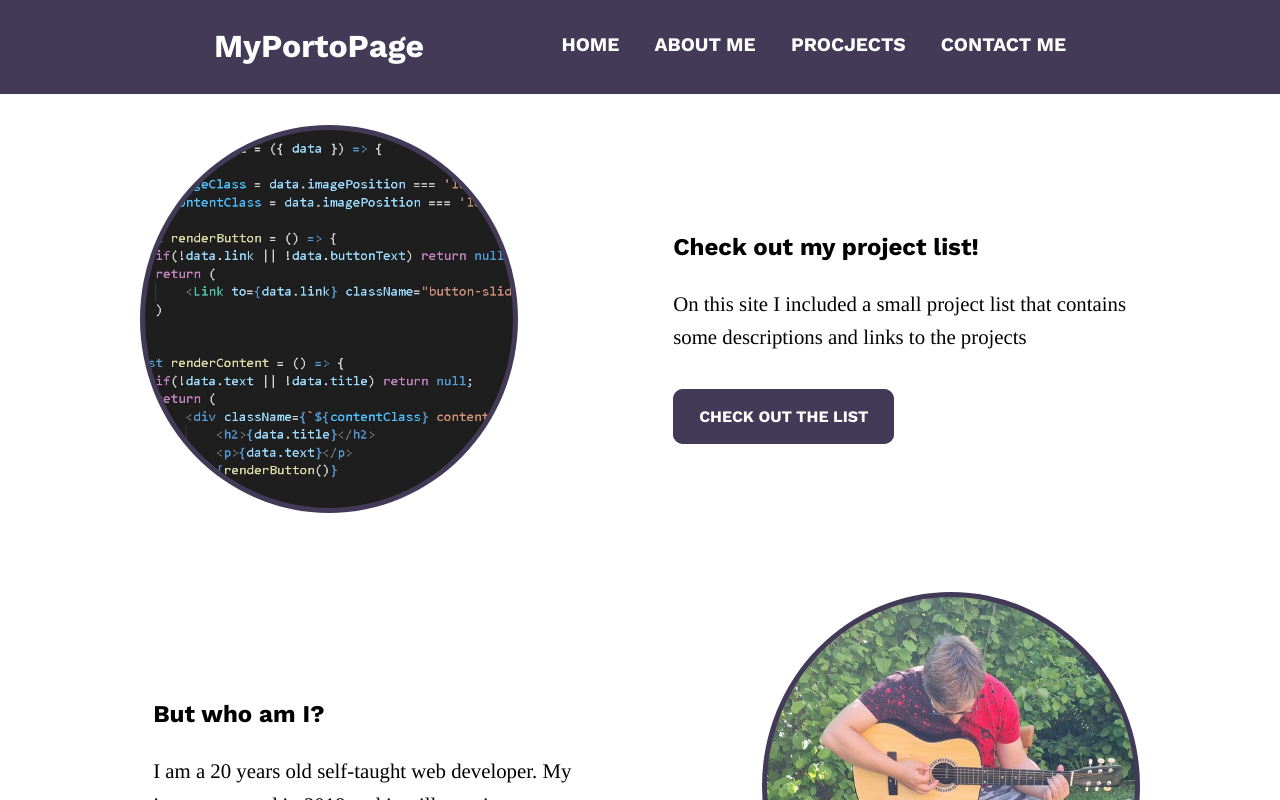
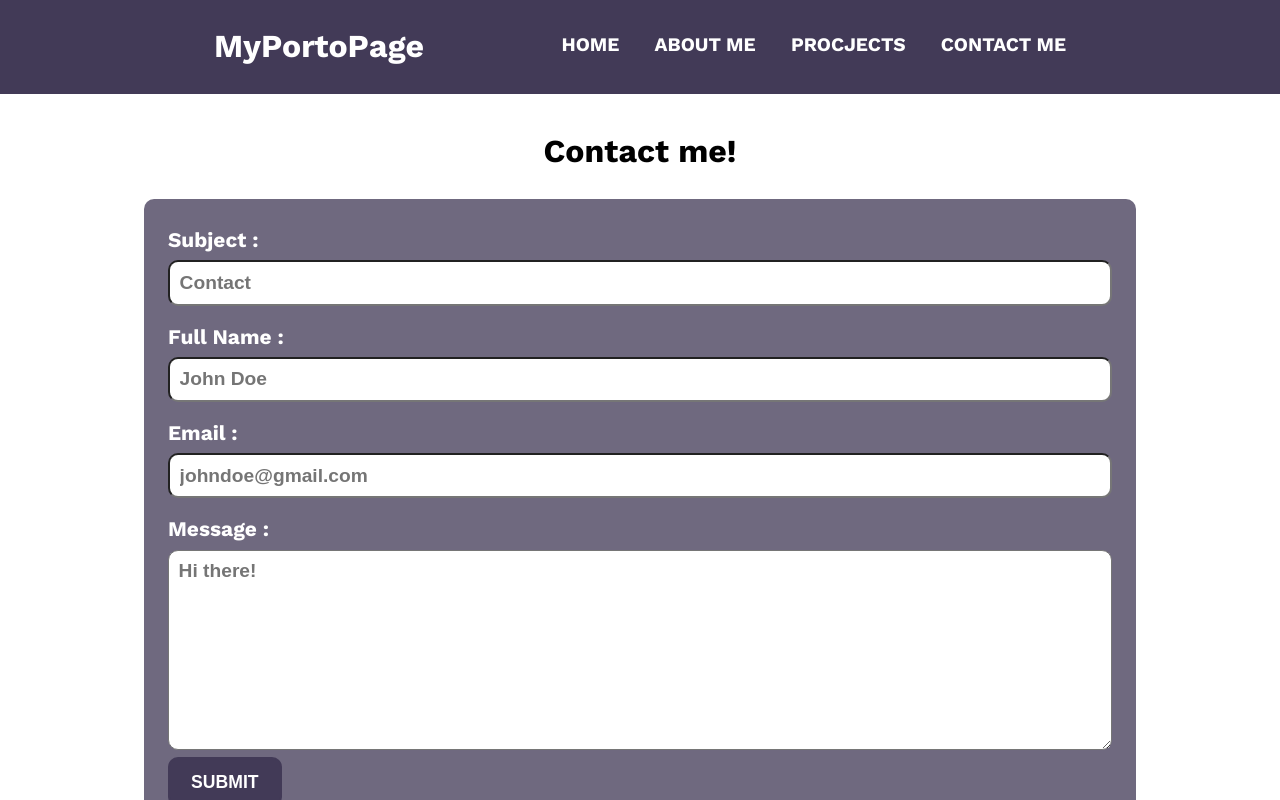
Before and after one commit to Jean-PierreNovak0612/portofolio, a React (Create React App) app: page /#/contact in a window 1280 px wide. Before the commit this address led to /#/. Built offline with nearby package versions, Linux system fonts and the light colour scheme; the HTML template or start-up script is replaced by a standard one.

Commit message:
ContactPage component added

```diff
--- a/src/components/App.js
+++ b/src/components/App.js
@@ -3,6 +3,7 @@ import { HashRouter as Router, Switch, Route } from 'react-router-dom';
 
 import Header from './Header';
 import HomePage from './HomePage';
+import ContactPage from './ContactPage';
 import { NAV_LINKS } from '../data';
 
 import '../css/style.css';
@@ -13,7 +14,8 @@ const App = () => {
             <Router basename={process.env.PUBLIC_URL}>
                 <Header links={NAV_LINKS} />
                 <Switch>
-                    <Route path="/" component={HomePage} />
+                    <Route path="/" exact component={HomePage} />
+                    <Route path="/contact" exact component={ContactPage} />
                 </Switch>
             </Router>
         </div>
--- /dev/null
+++ b/src/components/ContactPage.js
@@ -0,0 +1,18 @@
+import React from 'react';
+
+import ContactForm from './ContactForm';
+import Footer from './Footer';
+import { SOCIAL_LINKS, FOOTER_LINKS } from '../data'
+
+import '../css/ContactPage.css';
+
+const ContactPage = () => {
+    return (
+        <main>
+            <ContactForm />
+            <Footer links={FOOTER_LINKS} social={SOCIAL_LINKS} />
+        </main>
+    )
+}
+
+export default ContactPage;
--- a/src/css/ContactForm.css
+++ b/src/css/ContactForm.css
@@ -10,10 +10,18 @@
 }
 
 form {
+	color: #fff;
+	padding: 10px 1.5em;
+	background-color: var(--scrollbarBackground);
+	border-radius: 10px;
 	text-align: left;
 	max-width: 90%;
-	width: 800px;
+	width: 992px;
 	margin: 20px auto;
+}
+
+.main-page form {
+	background-color: transparent !important;
 }
 
 form label {
@@ -33,6 +41,7 @@ form textarea {
 }
 
 form textarea {
+	font-family: arial, sans-serif;
 	resize: vertical;
 	min-height: 200px;
 	max-height: 500px;
```
Also changed, not shown: src/css/ContactPage.css (added).
